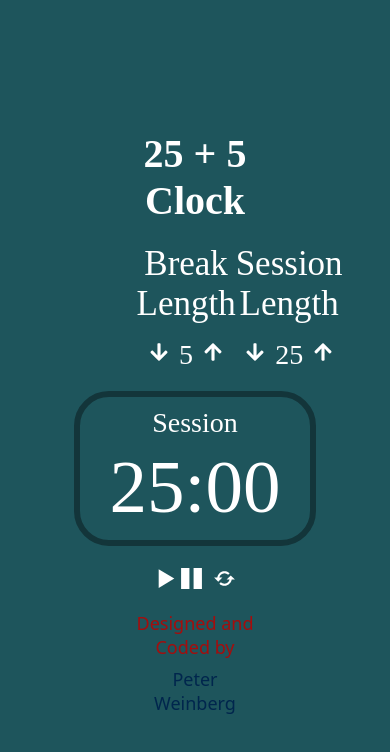
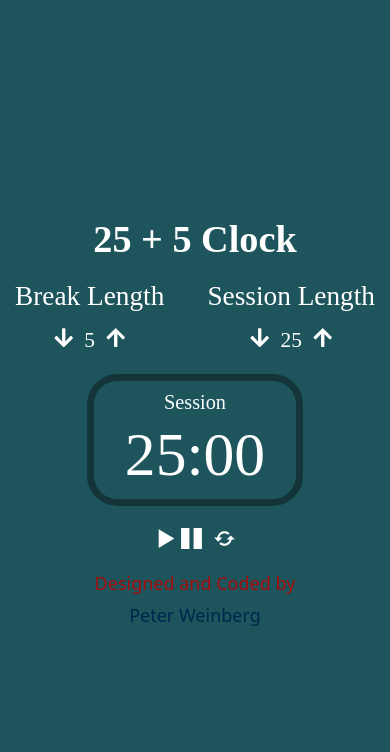
Before and after one commit to DavronNabijonv/clock, a React (Create React App) app: page / in a window 390 px wide. Shown: the top 752 px of the page. Built offline with nearby package versions, Linux system fonts and the light colour scheme.

Commit message:
responsive_part

```diff
--- a/src/App.css
+++ b/src/App.css
@@ -1,4 +1,4 @@
-button{
+button {
   background: none;
   border: none;
   color: white;
@@ -6,7 +6,7 @@ button{
 
 .App {
   text-align: center;
-  background: rgb(30,85,92);
+  background: rgb(30, 85, 92);
   position: absolute;
   top: 0;
   left: 0;
@@ -19,28 +19,29 @@ button{
   justify-content: center;
 }
 
-.App .clock{
+.App .clock {
   display: flex;
   flex-direction: column;
   align-items: center;
   justify-content: center;
   gap: 20px;
-width: 30%;
+  width: 500px;
+  padding: 0 15px;
 }
 
-.App .clock h1{
+.App .clock h1 {
   color: white;
   font-size: 40px;
 }
 
-.App .clock .breaks{
+.App .clock .breaks {
   display: flex;
   align-items: center;
   justify-content: space-between;
   width: 100%;
 }
 
-.App .clock .breaks .length_session{
+.App .clock .breaks .length_session {
   display: flex;
   flex-direction: column;
   align-items: center;
@@ -49,28 +50,28 @@ width: 30%;
 }
 
 .App .clock .breaks .length_session #break-label,
-.App .clock .breaks .length_session #session-label{
+.App .clock .breaks .length_session #session-label {
   color: white;
-font-size:35px;
+  font-size: 35px;
 }
 
-.App .clock .breaks .length_session .btns_grp{
+.App .clock .breaks .length_session .btns_grp {
   display: flex;
   align-items: center;
   gap: 10px;
 }
 
-.App .clock .breaks .length_session .btns_grp button{
+.App .clock .breaks .length_session .btns_grp button {
   font-size: 20px;
 }
 
 .App .clock .breaks .length_session .btns_grp #break-length,
-.App .clock .breaks .length_session .btns_grp #session-length{
+.App .clock .breaks .length_session .btns_grp #session-length {
   font-size: 28px;
   color: white;
 }
 
-.App .clock .timer{
+.App .clock .timer {
   border: 6px solid rgb(19, 53, 58);
   border-radius: 35px;
   padding: 10px 30px;
@@ -81,21 +82,21 @@ font-size:35px;
   gap: 5px;
 }
 
-.App .clock .timer #timer-label{
+.App .clock .timer #timer-label {
   font-size: 28px;
 }
 
-.App .clock .timer #time-left{
+.App .clock .timer #time-left {
   font-size: 75px;
 }
 
-.App .clock .controlTime{
+.App .clock .controlTime {
   display: flex;
   align-items: center;
   gap: 8px;
 }
 
-.App .clock .clock_footer{
+.App .clock .clock_footer {
   display: flex;
   flex-direction: column;
   align-items: center;
@@ -104,13 +105,58 @@ font-size: 28px;
   font-family: "Share Tech Mono", sans;
 }
 
-.App .clock .clock_footer .red_txt{
+.App .clock .clock_footer .red_txt {
   color: rgb(165, 13, 13);
   font-size: 18px;
 }
 
-.App .clock .clock_footer a{
-  color:  rgb(0, 38, 77);
+.App .clock .clock_footer a {
+  color: rgb(0, 38, 77);
   text-decoration: none;
-  font-size: 18px
+  font-size: 18px;
 }
+
+/* responsive part */
+
+@media (max-width: 500px) {
+  .App .clock {
+    width: 100%;
+  }
+
+  .App .clock h1 {
+    font-size: 9.8vw;
+  }
+
+  .App .clock .breaks .length_session #break-label,
+  .App .clock .breaks .length_session #session-label {
+    font-size: 7vw;
+  }
+
+  .App .clock .breaks .length_session .btns_grp button {
+    font-size: 5.5vw;
+  }
+
+  .App .clock .breaks .length_session .btns_grp #break-length,
+  .App .clock .breaks .length_session .btns_grp #session-length {
+    font-size: 5.5vw;
+  }
+
+  .App .clock .timer {
+    border: 1.8vw solid rgb(19, 53, 58);
+    border-radius: 7.8vw;
+    padding: 2.5vw 8vw;
+  }
+
+  .App .clock .timer #timer-label {
+    font-size: 5.2vw;
+  }
+
+  .App .clock .timer #time-left {
+    font-size: 15.8vw;
+  }
+
+  div #start-stop,
+  div #reset {
+    font-size: 0vw;
+  }
+}
--- a/src/components/up_down.js
+++ b/src/components/up_down.js
@@ -1,4 +1,5 @@
 import React, { useContext } from "react";
+import "../App.css";
 
 export default function Up_down({
   togle_disabled,
@@ -6,7 +7,7 @@ export default function Up_down({
   set_function,
   for_icon,
   for_icon2,
-  btn_style
+  btn_style,
 }) {
   return (
     <>
```
Lines whose indentation alone changed are shown as unchanged.
